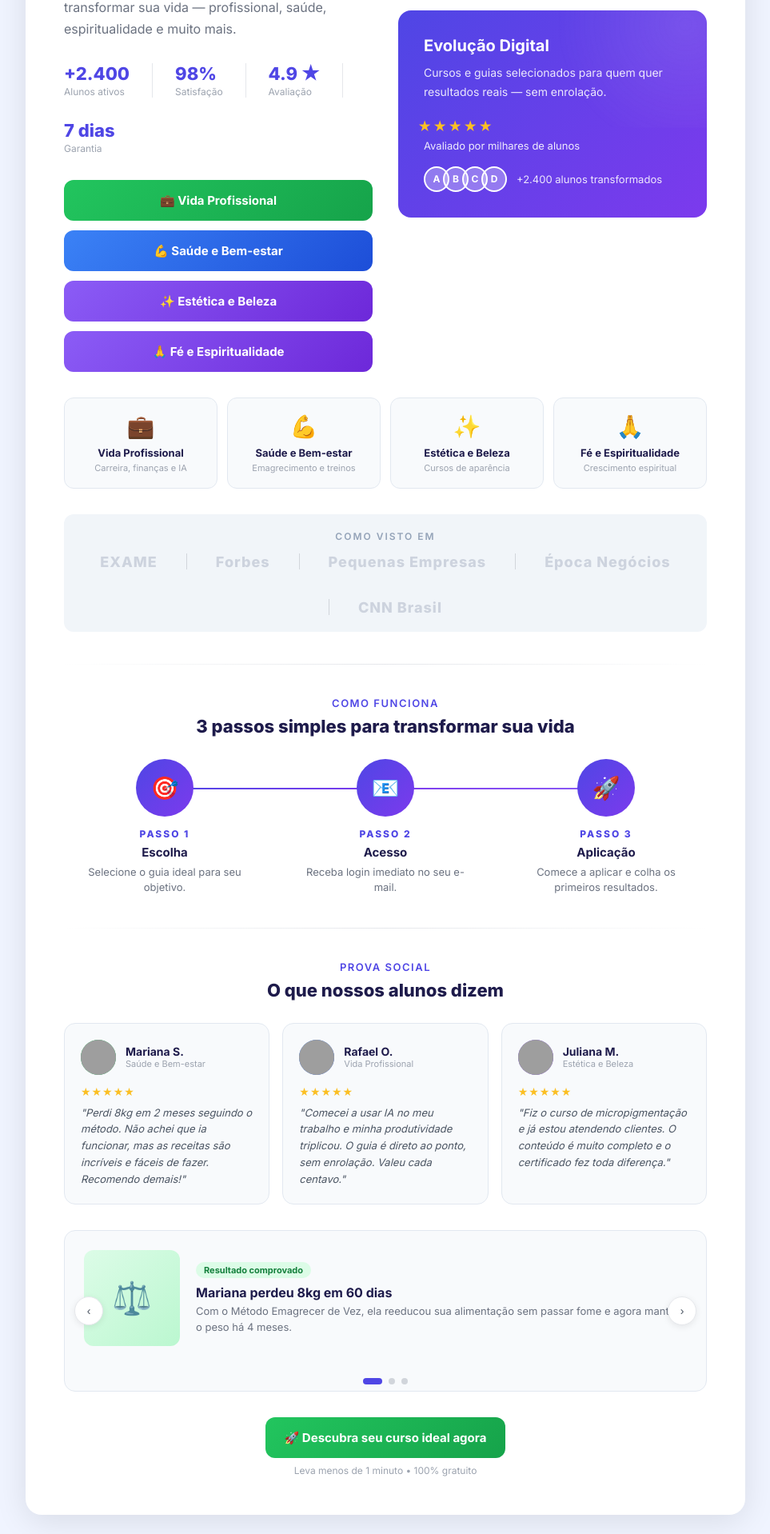
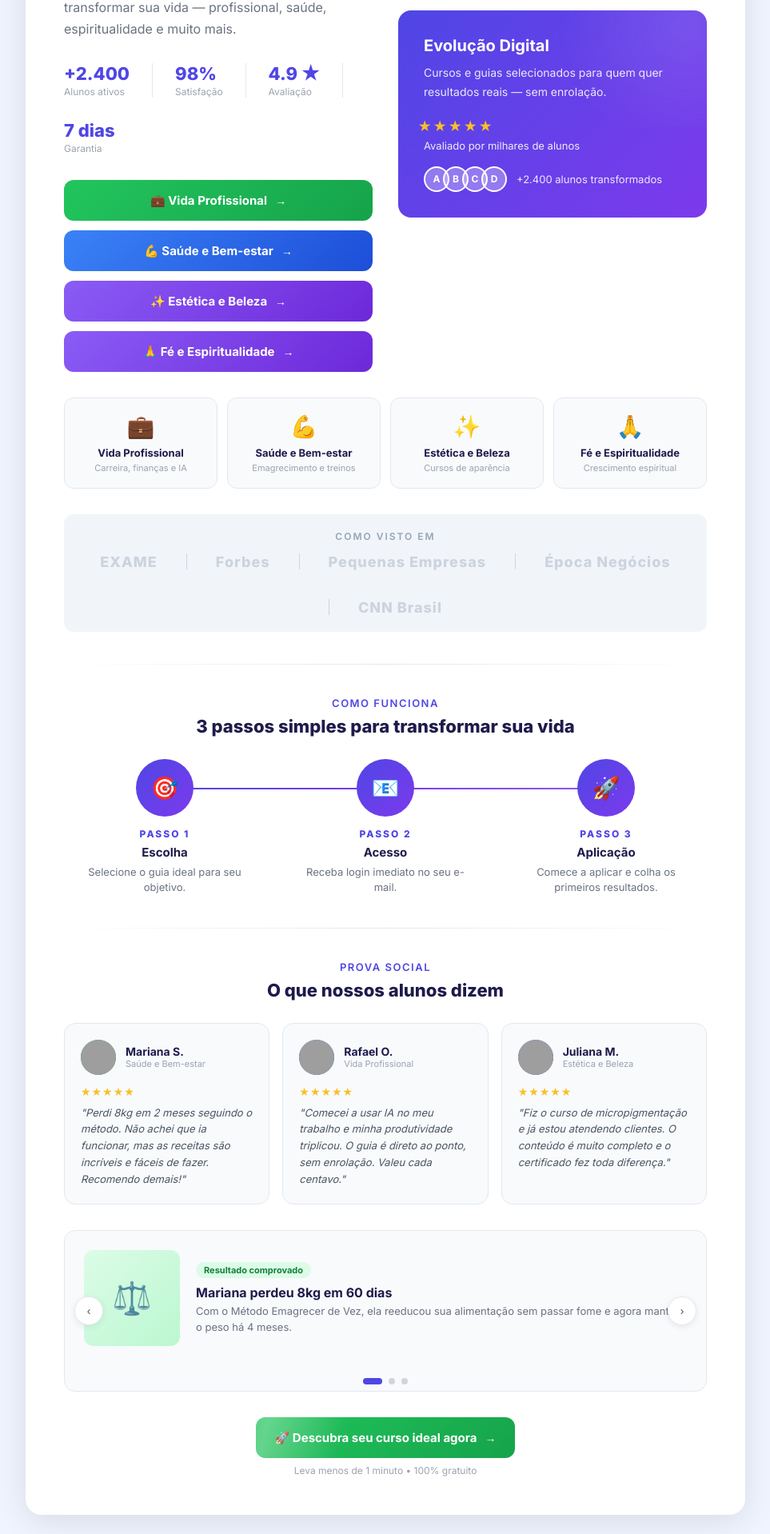
Before and after one commit to garciaary/funil-agente-afiliado, a Flask app: page / in a window 1280 px wide. Shown: the part 300-2218 px from the top of the page at 80% size, without its empty margins (158-1121 px from the left). Run offline with Flask 3, Linux system fonts and the light colour scheme; grey boxes are pictures that could not be loaded.

Commit message:
Upgrade visual dos botoes: hover com sombras coloridas, seta animada, brilho/shine no CTA principal

```diff
--- a/agente-afiliado/templates/index.html
+++ b/agente-afiliado/templates/index.html
@@ -59,6 +59,18 @@
     .btn-green { background: linear-gradient(135deg, #22c55e, #16a34a); color: white; }
     .btn-blue  { background: linear-gradient(135deg, #3b82f6, #1d4ed8); color: white; }
     .btn-purple{ background: linear-gradient(135deg, #8b5cf6, #6d28d9); color: white; }
+    .btn-green:hover { background: linear-gradient(135deg, #34d46a, #22c55e); box-shadow: 0 8px 30px rgba(34,197,94,0.4); }
+    .btn-blue:hover { background: linear-gradient(135deg, #60a5fa, #3b82f6); box-shadow: 0 8px 30px rgba(59,130,246,0.4); }
+    .btn-purple:hover { background: linear-gradient(135deg, #a78bfa, #8b5cf6); box-shadow: 0 8px 30px rgba(139,92,246,0.4); }
+    .btn .btn-arrow { display: inline-block; transition: transform 0.25s cubic-bezier(0.4, 0, 0.2, 1); font-size: 14px; }
+    .btn:hover .btn-arrow { transform: translateX(4px); }
+    .btn-cta { position: relative; overflow: hidden; }
+    .btn-cta::before { content: ''; position: absolute; top: 0; left: -100%; width: 60%; height: 100%; background: linear-gradient(90deg, transparent, rgba(255,255,255,0.3), transparent); transform: skewX(-15deg); animation: btnShine 3s ease-in-out infinite; z-index: 1; pointer-events: none; }
+    @keyframes btnShine {
+      0%, 100% { left: -100%; }
+      50% { left: 120%; }
+    }
+    .btn-cta:hover { transform: translateY(-4px) scale(1.02); box-shadow: 0 12px 35px rgba(34,197,94,0.5); }
 
     .hero-panel { background: linear-gradient(135deg, #4f46e5, #7c3aed); border-radius: 16px; padding: 32px; color: white; animation: fadeUp 0.6s ease 0.3s both; position: relative; overflow: hidden; }
     .hero-panel::before { content: ''; position: absolute; top: -50%; right: -50%; width: 100%; height: 100%; background: radial-gradient(circle, rgba(255,255,255,0.1) 0%, transparent 70%); animation: shimmer 3s ease infinite; }
@@ -199,10 +211,10 @@
         </div>
 
         <div class="btn-group">
-          <a href="/quiz?categoria=profissional" class="btn btn-green">💼 Vida Profissional</a>
-          <a href="/quiz?categoria=saude" class="btn btn-blue">💪 Saúde e Bem-estar</a>
-          <a href="/quiz?categoria=estetica" class="btn btn-purple">✨ Estética e Beleza</a>
-          <a href="/quiz?categoria=espiritualidade" class="btn btn-purple">🙏 Fé e Espiritualidade</a>
+          <a href="/quiz?categoria=profissional" class="btn btn-green">💼 Vida Profissional <span class="btn-arrow">→</span></a>
+          <a href="/quiz?categoria=saude" class="btn btn-blue">💪 Saúde e Bem-estar <span class="btn-arrow">→</span></a>
+          <a href="/quiz?categoria=estetica" class="btn btn-purple">✨ Estética e Beleza <span class="btn-arrow">→</span></a>
+          <a href="/quiz?categoria=espiritualidade" class="btn btn-purple">🙏 Fé e Espiritualidade <span class="btn-arrow">→</span></a>
         </div>
       </div>
 
@@ -352,7 +364,7 @@
 
     <!-- CTA Final -->
     <div class="cta-final">
-      <a href="/quiz" class="btn btn-green">🚀 Descubra seu curso ideal agora</a>
+      <a href="/quiz" class="btn btn-green btn-cta">🚀 Descubra seu curso ideal agora <span class="btn-arrow">→</span></a>
       <div class="cta-sub">Leva menos de 1 minuto • 100% gratuito</div>
     </div>
   </div>
```
